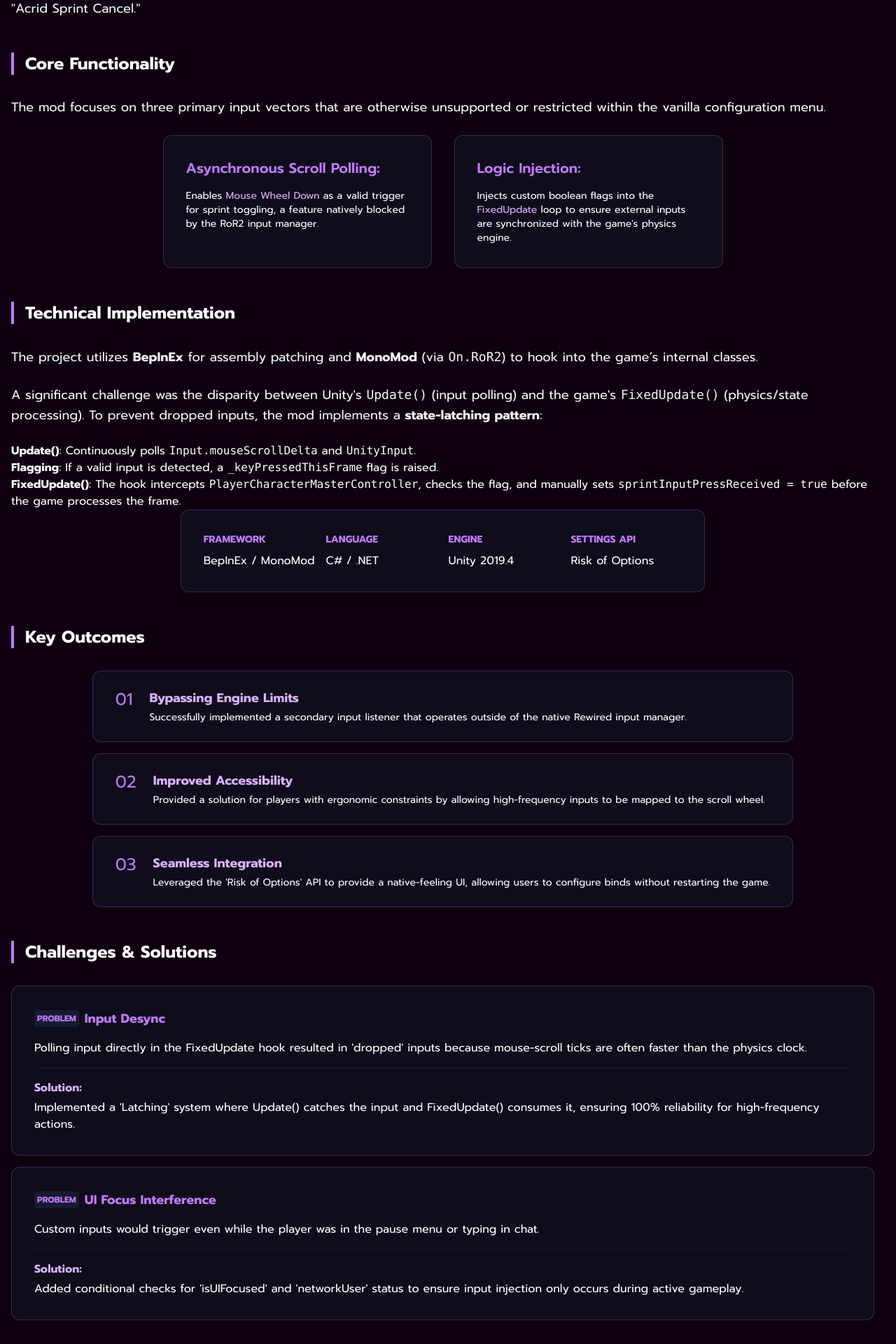
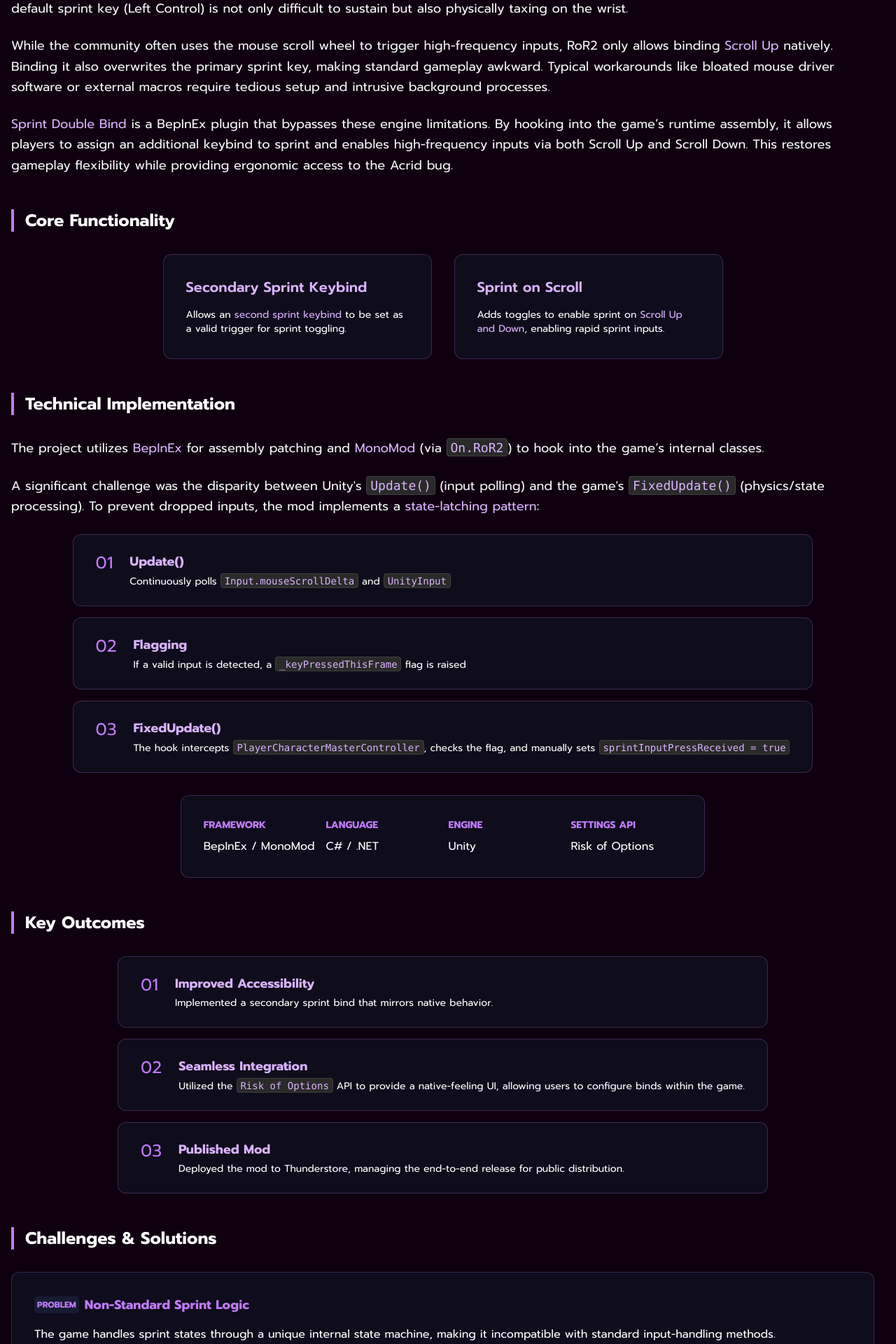
Before and after one commit to kencul/kencul.github.io, a Next.js app: page /projects/sprint-double-bind in a window 1280 px wide. Shown: the part 1080-3000 px from the top of the page at 70% size. Built offline with nearby package versions, Linux system fonts and the light colour scheme; a web font is replaced by a local one.

Commit message:
first draft of ror2 case study

```diff
--- a/content/projects/sprint-double-bind.mdx
+++ b/content/projects/sprint-double-bind.mdx
@@ -14,71 +14,82 @@
 
 ## Overview
 
-Risk of Rain 2 (RoR2) is a fast-paced roguelike where movement is the primary survival mechanic. However, the game engine natively enforces a strict **1-to-1 keybinding constraint**, preventing players from assigning secondary keys to critical actions like sprinting.
+Risk of Rain 2 (RoR2) is a fast-paced roguelike with a strict <span className="text-highlight-light">keybinding constraint</span>: the engine natively prevents players from assigning secondary keys to a single action.
 
-<span className="text-highlight-light">Sprint Double Bind</span> is a BepInEx plugin that bypasses these engine limitations. By hooking into the game's runtime assembly, it enables complex input schemes—such as mouse-scroll sprinting—to improve accessibility and enable advanced mechanical techniques like the "Acrid Sprint Cancel."
+This limitation became a major friction point with the discovery of the <span className="text-highlight-light">"Acrid Sprint Bug."</span> By inputting a sprint command over 10 times per second while attacking, players can drastically increase Acrid’s attack speed and health regeneration. Attempting this manually with the default sprint key (Left Control) is not only difficult to sustain but also physically taxing on the wrist.
+
+While the community often uses the mouse scroll wheel to trigger high-frequency inputs, RoR2 only allows binding <span className="text-highlight-light">Scroll Up</span> natively. Binding it also overwrites the primary sprint key, making standard gameplay awkward. Typical workarounds like bloated mouse driver software or external macros require tedious setup and intrusive background processes.
+
+<span className="text-highlight-light">Sprint Double Bind</span> is a BepInEx plugin that bypasses these engine limitations. By hooking into the game’s runtime assembly, it allows players to assign an additional keybind to sprint and enables high-frequency inputs via both Scroll Up and Scroll Down. This restores gameplay flexibility while providing ergonomic access to the Acrid bug.
 
 ## Core Functionality
 
-The mod focuses on three primary input vectors that are otherwise unsupported or restricted within the vanilla configuration menu.
+{/* The mod focuses on three primary input vectors that are otherwise unsupported or restricted within the vanilla configuration menu. */}
 
 <TwoSmCards items={[
     {
-        title: <><span className="text-highlight">Asynchronous Scroll Polling:</span></>,
-        desc: <>Enables <span className="text-highlight-light">Mouse Wheel Down</span> as a valid trigger for sprint toggling, a feature natively blocked by the RoR2 input manager.</>
+        title: <><H>Secondary Sprint Keybind</H></>,
+        desc: <>Allows an <H>second sprint keybind</H> to be set as a valid trigger for sprint toggling.</>
     },
     {
-        title: <><span className="text-highlight">Logic Injection:</span></>,
-        desc: <>Injects custom boolean flags into the <span className="text-highlight-light">FixedUpdate</span> loop to ensure external inputs are synchronized with the game's physics engine.</>
+        title: <><H>Sprint on Scroll</H></>,
+        desc: <>Adds toggles to enable sprint on <H>Scroll Up and Down</H>, enabling rapid sprint inputs.</>
     }
 ]}
 />
 
 ## Technical Implementation
 
-The project utilizes **BepInEx** for assembly patching and **MonoMod** (via `On.RoR2`) to hook into the game’s internal classes.
+The project utilizes <H>BepInEx</H> for assembly patching and <H>MonoMod</H> (via `On.RoR2`) to hook into the game’s internal classes.
 
-A significant challenge was the disparity between Unity's `Update()` (input polling) and the game's `FixedUpdate()` (physics/state processing). To prevent dropped inputs, the mod implements a **state-latching pattern**:
+A significant challenge was the disparity between Unity's `Update()` (input polling) and the game's `FixedUpdate()` (physics/state processing). To prevent dropped inputs, the mod implements a <H>state-latching pattern</H>:
 
-1. **Update()**: Continuously polls `Input.mouseScrollDelta` and `UnityInput`.
-2. **Flagging**: If a valid input is detected, a `_keyPressedThisFrame` flag is raised.
-3. **FixedUpdate()**: The hook intercepts `PlayerCharacterMasterController`, checks the flag, and manually sets `sprintInputPressReceived = true` before the game processes the frame.
-
+<OutcomeList items={[
+  { title: "Update()", desc: <>Continuously polls <code>Input.mouseScrollDelta</code> and <code>UnityInput</code></> },
+  { title: "Flagging", desc: <>If a valid input is detected, a <code>_keyPressedThisFrame</code> flag is raised</> },
+  { title: "FixedUpdate()", desc: <>The hook intercepts <code>PlayerCharacterMasterController</code>, checks the flag, and manually sets <code>sprintInputPressReceived = true</code></> }
+]} />
 
 <TechStack items={[
   { label: "Framework", val: "BepInEx / MonoMod" },
   { label: "Language", val: "C# / .NET" },
-  { label: "Engine", val: "Unity 2019.4" },
+  { label: "Engine", val: "Unity" },
   { label: "Settings API", val: "Risk of Options" }
 ]} />
 
 ## Key Outcomes
 
 <OutcomeList items={[
-  { title: "Bypassing Engine Limits", desc: "Successfully implemented a secondary input listener that operates outside of the native Rewired input manager." },
-  { title: "Improved Accessibility", desc: "Provided a solution for players with ergonomic constraints by allowing high-frequency inputs to be mapped to the scroll wheel." },
-  { title: "Seamless Integration", desc: "Leveraged the 'Risk of Options' API to provide a native-feeling UI, allowing users to configure binds without restarting the game." }
+  { title: "Improved Accessibility", desc: "Implemented a secondary sprint bind that mirrors native behavior." },
+  { title: "Seamless Integration", desc: <>Utilized the <code>Risk of Options</code> API to provide a native-feeling UI, allowing users to configure binds within the game.</> },
+  { title: "Published Mod", desc: "Deployed the mod to Thunderstore, managing the end-to-end release for public distribution." },
 ]} />
 
 ## Challenges & Solutions
 
 <ChallengeCard items={[
-    {
-      prob: "Input Desync",
-      desc: "Polling input directly in the FixedUpdate hook resulted in 'dropped' inputs because mouse-scroll ticks are often faster than the physics clock.",
-      sol: "Implemented a 'Latching' system where Update() catches the input and FixedUpdate() consumes it, ensuring 100% reliability for high-frequency actions."
-    },
-    {
-      prob: "UI Focus Interference",
-      desc: "Custom inputs would trigger even while the player was in the pause menu or typing in chat.",
-      sol: "Added conditional checks for 'isUIFocused' and 'networkUser' status to ensure input injection only occurs during active gameplay."
-    }
+  {
+    prob: "Non-Standard Sprint Logic",
+    desc: "The game handles sprint states through a unique internal state machine, making it incompatible with standard input-handling methods.",
+    sol: "Analyzed existing mod implementations and collaborated with the modding community to identify the precise hooks required to toggle sprinting."
+  },
+  {
+    prob: "Input Desync",
+    desc: <>Directly polling input within <code>FixedUpdate</code> led to missed inputs, as high-frequency events (like mouse-scroll ticks) often occurred between physics steps.</>,
+    sol: <>Implemented a buffered input pattern: <code>Update()</code> captures and flags the input state, which is then consumed and reset during <code>FixedUpdate()</code>, ensuring frame-perfect reliability.</>
+  },
 ]}
 />
 
 ## Future Work
 
 <FutureWork items={[
-  { title: "Universal Binding Wrapper", desc: "Generalizing the injection logic into a reusable library for other RoR2 actions like Equipment use or Interactive pings." },
-  { title: "Macro Protection", desc: "Adding optional 'fair play' software debouncing to prevent accidental infinite loops when using high-DPI infinite scroll wheels." }
+  { title: "Universal Binding Wrapper", desc: "Abstracting the injection logic into a reusable library to support universal keybind overrides, such as jumping or contextual pings." },
+  { title: "Fair Play", desc: "Implementing configurable constraints to preserve competitive integrity, ensuring enhanced accessibility does not translate into an unfair mechanical advantage." },
 ]} />
+
+## Special Thanks
+
+<H>Kyryh</H> for their <URL text = "PermaPing" url="https://github.com/Kyryh/PermaPings"/> mod used as a reference.
+
+<H>@.score</H> and <H>@gchinchi</H> for help in the <URL text = "RoR2 modding discord" url="https://discord.gg/5MbXZvd"/>.
--- a/src/components/mdx-components.js
+++ b/src/components/mdx-components.js
@@ -26,7 +26,7 @@
   ),
 
   TechStack: ({ items }) => (
-    <Card className="grid grid-cols-2 md:grid-cols-4 gap-4 w-fit mx-auto">
+    <Card className="grid grid-cols-2 md:grid-cols-4 gap-4 w-fit mx-auto my-8">
       {items.map(item => (
         <div key={item.label}>
           <span className="text-highlight font-bold block uppercase mb-2 text-sm">{item.label}</span>
@@ -107,4 +107,45 @@
       {text}
     </Link>
   ),
+
+  H: ({ children }) => (
+    <span className="text-highlight-light">{children}</span>
+  ),
+
+  code: ({ children }) => (
+    <code className="
+      relative
+      rounded
+      bg-[#2a2a2a]
+      px-[0.3rem]
+      py-[0.1rem]
+      text-highlight-light
+      border
+      border-white/10
+    ">
+      {children}
+    </code>
+  ),
+  // ol: ({ children }) => (
+  //     <ol className="
+  //     list-decimal
+  //     list-inside
+  //     marker:text-highlight
+  //     marker:text-3xl
+  //     marker:font-extrabold">
+  //     {children}
+  //   </ol>
+  // ),
+  // // Styles the <ul> tag
+  // ul: ({ children }) => (
+  //   <ul className="list-disc list-inside text-highlight-light">
+  //     {children}
+  //   </ul>
+  // ),
+  // // Styles the <li> tag
+  // li: ({ children }) => (
+  //   <li className="text-gray-100 leading-relaxed text-xl mb-4 ">
+  //     {children}
+  //   </li>
+  // ),
 };
```
